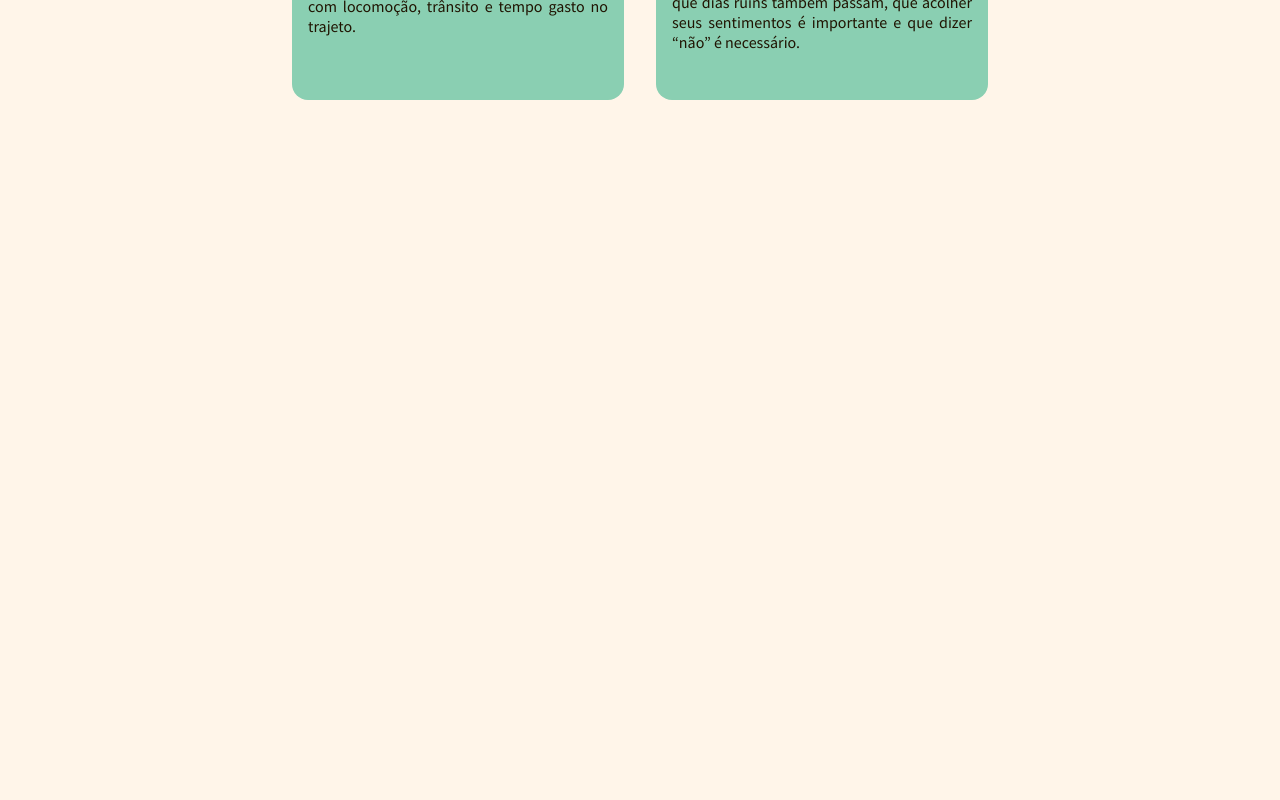
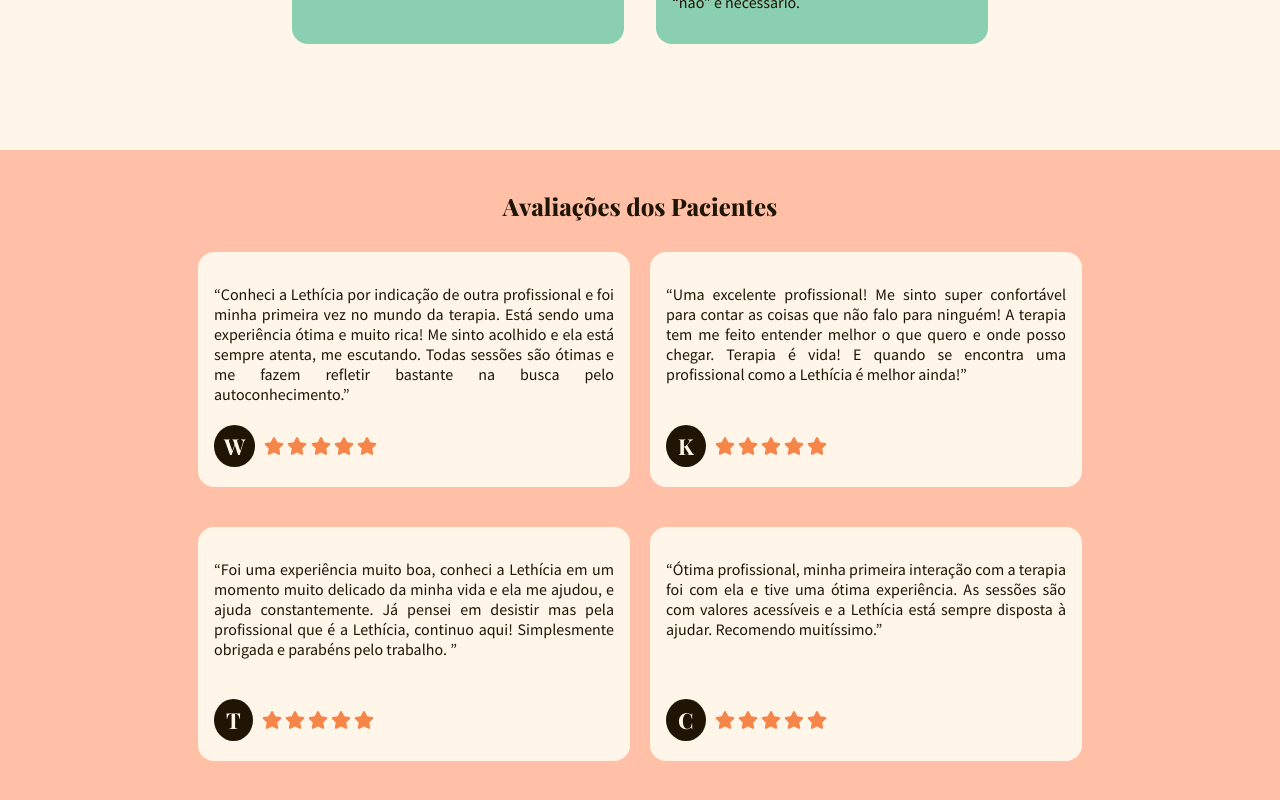
Before and after one commit to santos-vinicius/lethiciafachetti, a React (Vite) app in the folder LF/: page / in a window 1280 px wide. Shown: the part 1861-2661 px from the top of the page. Before the commit the page ends 2037 px from the top, so only its background shows below. Built offline with nearby package versions, Linux system fonts and the light colour scheme.

Commit message:
Feat: Review page

```diff
--- a/LF/src/App.jsx
+++ b/LF/src/App.jsx
@@ -3,6 +3,7 @@ import Header from './components/Header/Header';
 import About from './pages/About/About';
 import Benefits from './pages/Benefits/Benefits';
 import Main from './pages/Main/Main';
+import Review from './pages/Reviews/Review';
 import WhyTheraphy from './pages/WhyTheraphy/WhyTheraphy';
 import GlobalStyle from './styles/globalStyles';
 
@@ -15,6 +16,7 @@ function App() {
       <WhyTheraphy />
       <About />
       <Benefits />
+      <Review />
     </>
   );
 }
--- /dev/null
+++ b/LF/src/components/ReviewCards/01.jsx
@@ -0,0 +1,76 @@
+import React from 'react';
+import { FaStar } from 'react-icons/fa';
+import styled from 'styled-components';
+
+/* ESTILIZAÇÂO */
+const Star = styled(FaStar)`
+  font-size: 20px;
+  font-weight: bold;
+  color: #F58548;
+  margin-right: 0.2rem;
+`;
+
+const StyledCard = styled.div`
+  background-color: #FFF5E9;
+  margin: 10px auto;
+  border-radius: 1rem;
+  padding: 1rem 1rem 1rem 1rem;
+  max-width: 400px;
+  max-height: 230px;
+
+  & div {
+    display: flex;
+    align-items: center;
+    margin-right: 9px;
+    margin-bottom: 0px;
+  }
+
+  & p {
+    text-align: justify;
+    margin-bottom: 1.3rem;
+    height: 120px;
+  }
+`;
+
+const Author = styled.div`
+  background-color: #201402;
+  border-radius: 50%;
+  padding: 6px 10px;
+  align-items: flex-start;
+
+  & span {
+    font-family: Playfair Display, serif;
+    font-weight: 700;
+    font-size: 22px;
+    color: #FFF5E9;
+  }
+`;
+/* ------------ */
+
+function Review01() {
+  return (
+    <StyledCard>
+      <p>
+        “Conheci a Lethícia por indicação de outra profissional e foi minha
+        primeira vez no mundo da terapia. Está sendo uma experiência ótima e
+        muito rica! Me sinto acolhido e ela está sempre atenta, me escutando.
+        Todas sessões são ótimas e me fazem refletir bastante na busca pelo
+        autoconhecimento.”
+      </p>
+      <div>
+        <Author>
+          <span>W</span>
+        </Author>
+        <div>
+          <Star />
+          <Star />
+          <Star />
+          <Star />
+          <Star />
+        </div>
+      </div>
+    </StyledCard>
+  );
+}
+
+export default Review01;
--- /dev/null
+++ b/LF/src/components/ReviewCards/02.jsx
@@ -0,0 +1,74 @@
+import { FaStar } from 'react-icons/fa';
+import styled from 'styled-components';
+
+/* ESTILIZAÇÂO */
+const Star = styled(FaStar)`
+  font-size: 20px;
+  font-weight: bold;
+  color: #F58548;
+  margin-right: 0.2rem;
+`;
+
+const StyledCard = styled.div`
+  background-color: #FFF5E9;
+  margin: 10px auto;
+  border-radius: 1rem;
+  padding: 1rem 1rem 1rem 1rem;
+  max-width: 400px;
+  max-height: 230px;
+
+  & div {
+    display: flex;
+    align-items: center;
+    margin-right: 9px;
+    margin-bottom: 2px;
+  }
+
+  & p {
+    text-align: justify;
+    margin-bottom: 1.3rem;
+    height: 120px;
+  }
+`;
+
+const Author = styled.div`
+  background-color: #201402;
+  border-radius: 50%;
+  padding: 6px 12px;
+  align-items: flex-start;
+
+  & span {
+    font-family: Playfair Display, serif;
+    font-weight: 700;
+    font-size: 22px;
+    color: #FFF5E9;
+  }
+`;
+/* ------------ */
+
+function Review02() {
+  return (
+    <StyledCard>
+      <p>
+        “Uma excelente profissional! Me sinto super confortável para contar as
+        coisas que não falo para ninguém! A terapia tem me feito entender melhor
+        o que quero e onde posso chegar. Terapia é vida! E quando se encontra
+        uma profissional como a Lethícia é melhor ainda!”
+      </p>
+      <div>
+        <Author>
+          <span>K</span>
+        </Author>
+        <div>
+          <Star />
+          <Star />
+          <Star />
+          <Star />
+          <Star />
+        </div>
+      </div>
+    </StyledCard>
+  );
+}
+
+export default Review02;
--- /dev/null
+++ b/LF/src/components/ReviewCards/03.jsx
@@ -0,0 +1,73 @@
+import { FaStar } from 'react-icons/fa';
+import styled from 'styled-components';
+
+/* ESTILIZAÇÂO */
+const Star = styled(FaStar)`
+  font-size: 20px;
+  font-weight: bold;
+  color: #F58548;
+  margin-right: 0.2rem;
+`;
+
+const StyledCard = styled.div`
+  background-color: #FFF5E9;
+  margin: 10px auto;
+  border-radius: 1rem;
+  padding: 1rem 1rem 1rem 1rem;
+  max-width: 400px;
+  max-height: 230px;
+
+  & div {
+    display: flex;
+    align-items: center;
+    margin-right: 9px;
+    margin-bottom: 2px;
+  }
+
+  & p {
+    text-align: justify;
+    margin-bottom: 1.3rem;
+    height: 120px;
+
+  }
+`;
+
+const Author = styled.div`
+  background-color: #201402;
+  border-radius: 50%;
+  padding: 6px 12px;
+
+  & span {
+    font-family: Playfair Display, serif;
+    font-weight: 700;
+    font-size: 22px;
+    color: #FFF5E9;
+  }
+`;
+/* ------------ */
+function Review03() {
+  return (
+    <StyledCard>
+      <p>
+        “Foi uma experiência muito boa, conheci a Lethícia em um momento muito
+        delicado da minha vida e ela me ajudou, e ajuda constantemente. Já
+        pensei em desistir mas pela profissional que é a Lethícia, continuo
+        aqui! Simplesmente obrigada e parabéns pelo trabalho. ”
+      </p>
+      <div>
+        <Author>
+          <span>T</span>
+        </Author>
+        <div>
+          <Star />
+          <Star />
+          <Star />
+          <Star />
+          <Star />
+        </div>
+      </div>
+    </StyledCard>
+  );
+}
+
+export default Review03;
--- /dev/null
+++ b/LF/src/components/ReviewCards/04.jsx
@@ -0,0 +1,72 @@
+import { FaStar } from 'react-icons/fa';
+import styled from 'styled-components';
+
+/* ESTILIZAÇÂO */
+const Star = styled(FaStar)`
+  font-size: 20px;
+  font-weight: bold;
+  color: #F58548;
+  margin-right: 0.2rem;
+`;
+
+const StyledCard = styled.div`
+  background-color: #FFF5E9;
+  margin: 10px auto;
+  border-radius: 1rem;
+  padding: 1rem 1rem 1rem 1rem;
+  max-width: 400px;
+  max-height: 230px;
+
+  & div {
+    display: flex;
+    align-items: center;
+    margin-right: 9px;
+    margin-bottom: 0px;
+  }
+
+  & p {
+    text-align: justify;
+    margin-bottom: 1.3rem;
+    height: 120px;
+
+  }
+`;
+
+const Author = styled.div`
+  background-color: #201402;
+  border-radius: 50%;
+  padding: 6px 12px;
+
+  & span {
+    font-family: Playfair Display, serif;
+    font-weight: 700;
+    font-size: 22px;
+    color: #FFF5E9;
+  }
+`;
+
+function Review04() {
+  return (
+    <StyledCard>
+      <p>
+        “Ótima profissional, minha primeira interação com a terapia foi com ela
+        e tive uma ótima experiência. As sessões são com valores acessíveis e a
+        Lethícia está sempre disposta à ajudar. Recomendo muitíssimo.”
+      </p>
+      <div>
+        <Author>
+          <span>C</span>
+        </Author>
+        <div>
+          <Star />
+          <Star />
+          <Star />
+          <Star />
+          <Star />
+        </div>
+      </div>
+    </StyledCard>
+  );
+}
+
+export default Review04;
--- /dev/null
+++ b/LF/src/components/ReviewCards/index.js
@@ -0,0 +1,6 @@
+import Review01 from './01';
+import Review02 from './02';
+import Review03 from './03';
+import Review04 from './04';
+
+export { Review01, Review02, Review03, Review04 };
--- a/LF/src/pages/Benefits/Benefits.jsx
+++ b/LF/src/pages/Benefits/Benefits.jsx
@@ -6,8 +6,8 @@ const StyledBenefits = styled.div`
   align-items: center;
   display: flex;
   flex-direction: column;
-  margin: 20px auto;
-  padding: 40px;
+  margin: 0px 20px 20px 20px;
+  padding: 0 40px 40px 40px;
 
   & h2 {
     text-align: center;
@@ -36,7 +36,7 @@ const StyledCard = styled.div`
   justify-content: center;
   flex-direction: column;
   border-radius: 1rem;
-  padding: 1rem 1rem 3rem 1rem;
+  padding: 1rem 1rem 2rem 1rem;
   margin: 1rem 1rem 1rem 1rem;
   width: 300px;
   height: 200px;
--- /dev/null
+++ b/LF/src/pages/Reviews/Review.jsx
@@ -0,0 +1,52 @@
+import React from 'react';
+import styled from 'styled-components';
+import {
+  Review01,
+  Review02,
+  Review03,
+  Review04
+} from '../../components/ReviewCards';
+
+const StyledReview = styled.div`
+  background-color: #FFC0A7;
+  display: flex;
+  flex-direction: column;
+  align-items: center;
+  justify-content: center;
+  margin: 50px auto 0 auto;
+  padding: 40px;
+  max-height: fit-content;
+
+  & h2 {
+    text-align: center;
+    font-family: Playfair Display, serif;
+    font-weight: 800;
+    margin-top: 0;
+  }
+`;
+
+const SyledContainer = styled.div`
+  display: grid;
+  grid-template-columns: 1fr 1fr;
+  grid-template-rows: 1fr 1fr;
+  grid-gap: 20px;
+
+  @media (min-width: 530px) and (max-width: 940px) {
+    grid-template-columns: 1fr;
+  }
+`;
+
+function Review() {
+  return (
+    <StyledReview>
+      <h2>Avaliações dos Pacientes</h2>
+      <SyledContainer>
+        <Review01 />
+        <Review02 />
+        <Review03 />
+        <Review04 />
+      </SyledContainer>
+    </StyledReview>
+  );
+}
+export default Review;
```
